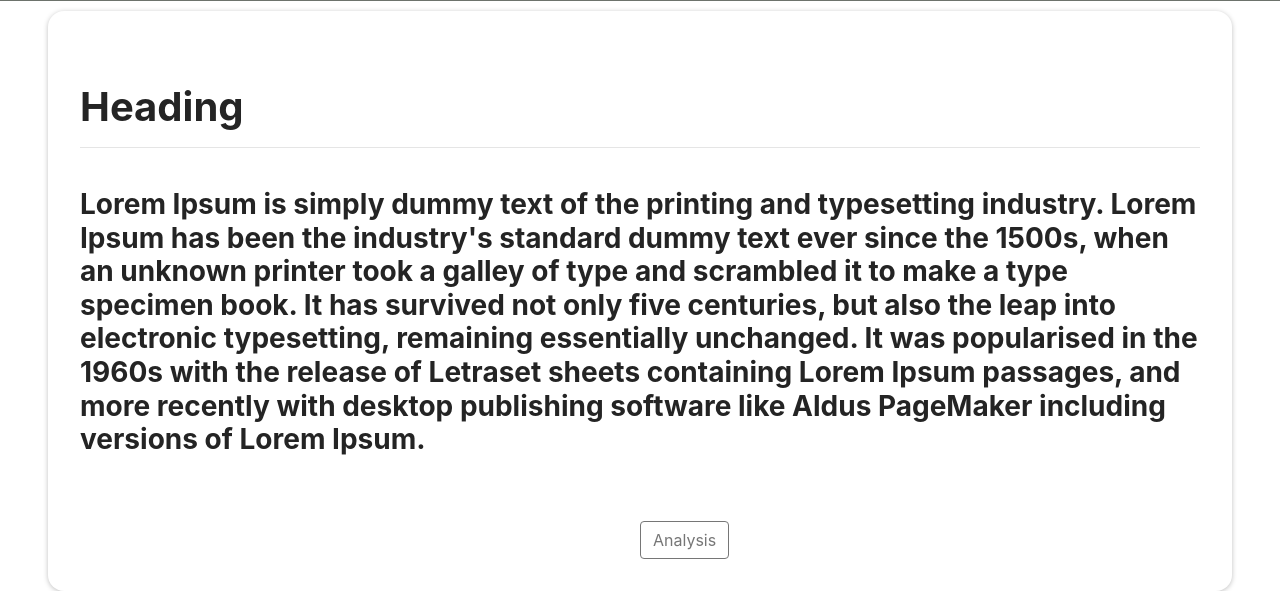
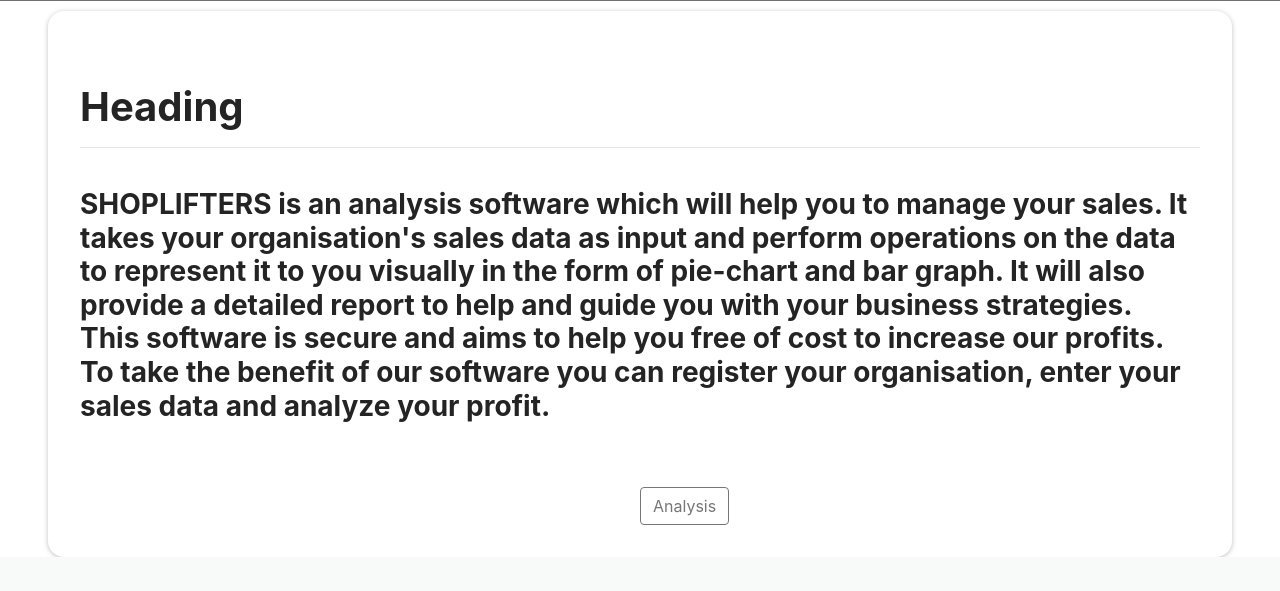
Before and after one commit to analysissales/agile_training, a Flask app: page / in a window 1280 px wide. Shown: the part 799-1390 px from the top of the page. After the commit the page ends 1356 px from the top, so only its background shows below. Run offline with Flask 2, Linux system fonts and the light colour scheme; some libraries are stand-ins or nearby versions.

Commit message:
added para in index

```diff
--- a/app/templates/index.html
+++ b/app/templates/index.html
@@ -99,13 +99,7 @@ opacity: 1;">
         <hr />
         <br>
         <h3><strong>
-            Lorem Ipsum is simply dummy text of the printing and typesetting industry. Lorem Ipsum has been the
-            industry's standard dummy text ever since the 1500s, when an unknown printer took a galley of type
-            and scrambled it to make a type specimen book. It has survived not only five centuries, but also the
-            leap into electronic typesetting, remaining essentially unchanged. It was popularised in the 1960s
-            with
-            the release of Letraset sheets containing Lorem Ipsum passages, and more recently with desktop
-            publishing software like Aldus PageMaker including versions of Lorem Ipsum.
+            SHOPLIFTERS is an analysis software which will help you to manage your sales. It takes your organisation's sales data as input and perform operations on the data to represent it to you visually in the form of pie-chart and bar graph. It will also provide a detailed report to help and guide you with your business strategies.<br>This software is secure and aims to help you free of cost to increase our profits. To take the benefit of our software you can register your organisation, enter your sales data and analyze your profit.
           </strong>
         </h3>
       </p>
```
